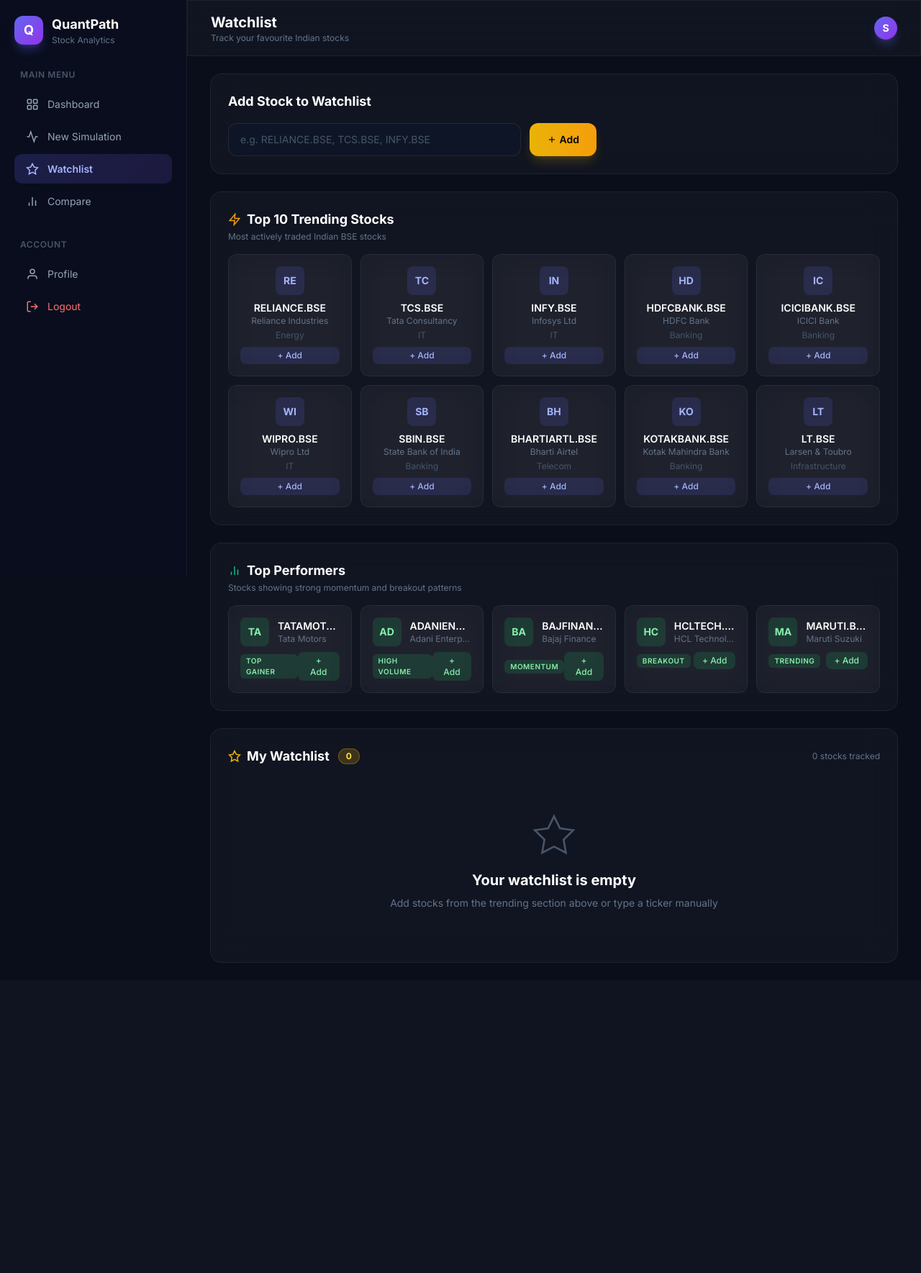
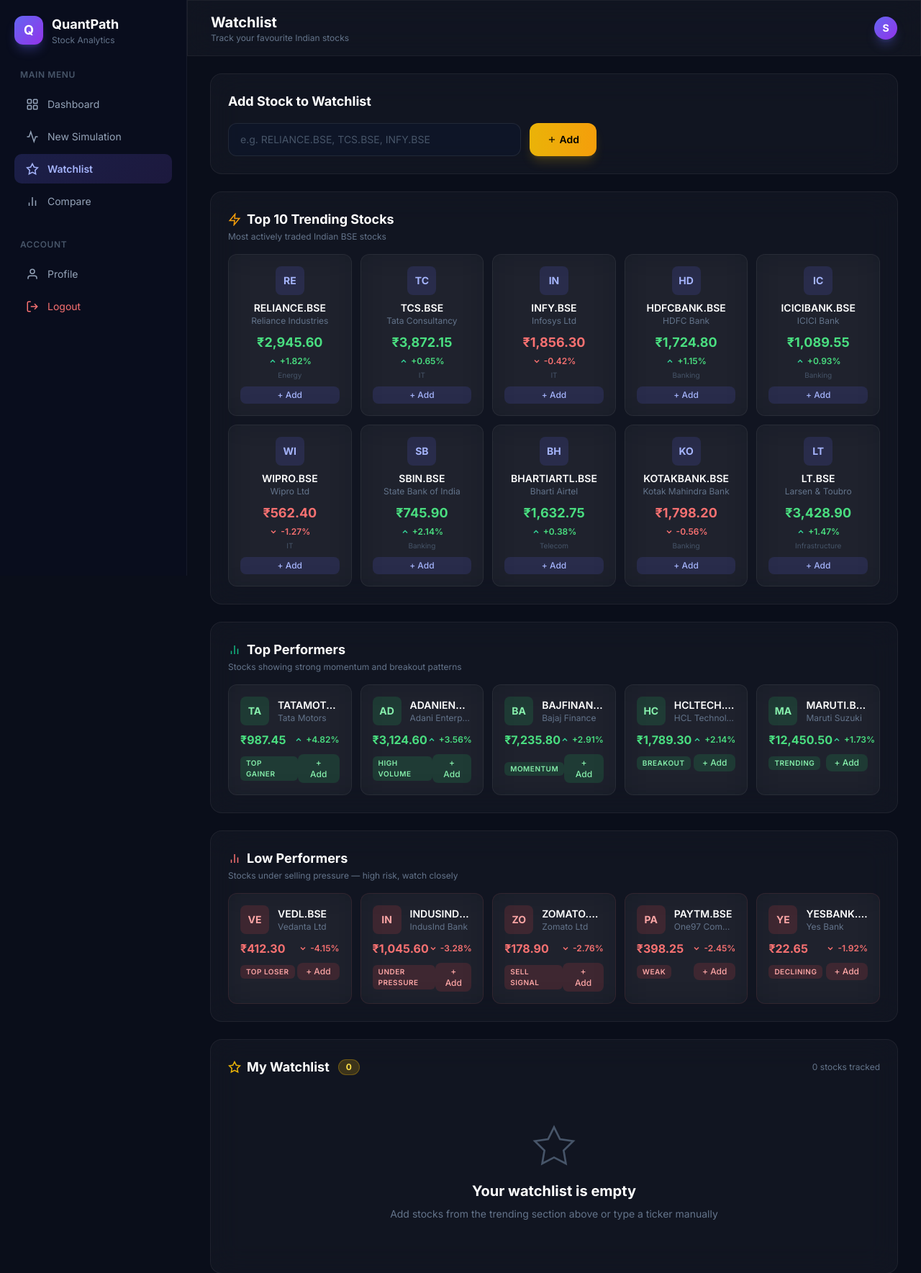
Before and after one commit to DSanmukha/QuantPath, a PHP site: page /quantpath/frontend/watchlist.php in a window 1280 px wide. Shown: the top 1769 px of the page at 72% size. Before the commit the page ends 1338 px from the top, so only its background shows below. Run offline with PHP 8.4, Linux system fonts and the light colour scheme; the visitor is signed in with stand-in values (Sample User, id 1); data that the repository does not hold is empty; some libraries are stand-ins or nearby versions.

Commit message:
fix: model selector event delegation, watchlist prices/signals, low performers section

```diff
--- a/frontend/watchlist.php
+++ b/frontend/watchlist.php
@@ -16,26 +16,34 @@ if ($user_id) {
 }
 $conn->close();
 
-// Pre-defined trending stocks data
+// Pre-defined trending stocks data with prices and signals
 $trending_stocks = [
-    ['symbol' => 'RELIANCE.BSE', 'name' => 'Reliance Industries', 'sector' => 'Energy'],
-    ['symbol' => 'TCS.BSE', 'name' => 'Tata Consultancy', 'sector' => 'IT'],
-    ['symbol' => 'INFY.BSE', 'name' => 'Infosys Ltd', 'sector' => 'IT'],
-    ['symbol' => 'HDFCBANK.BSE', 'name' => 'HDFC Bank', 'sector' => 'Banking'],
-    ['symbol' => 'ICICIBANK.BSE', 'name' => 'ICICI Bank', 'sector' => 'Banking'],
-    ['symbol' => 'WIPRO.BSE', 'name' => 'Wipro Ltd', 'sector' => 'IT'],
-    ['symbol' => 'SBIN.BSE', 'name' => 'State Bank of India', 'sector' => 'Banking'],
-    ['symbol' => 'BHARTIARTL.BSE', 'name' => 'Bharti Airtel', 'sector' => 'Telecom'],
-    ['symbol' => 'KOTAKBANK.BSE', 'name' => 'Kotak Mahindra Bank', 'sector' => 'Banking'],
-    ['symbol' => 'LT.BSE', 'name' => 'Larsen & Toubro', 'sector' => 'Infrastructure'],
+    ['symbol' => 'RELIANCE.BSE', 'name' => 'Reliance Industries', 'sector' => 'Energy', 'price' => 2945.60, 'change' => +1.82],
+    ['symbol' => 'TCS.BSE', 'name' => 'Tata Consultancy', 'sector' => 'IT', 'price' => 3872.15, 'change' => +0.65],
+    ['symbol' => 'INFY.BSE', 'name' => 'Infosys Ltd', 'sector' => 'IT', 'price' => 1856.30, 'change' => -0.42],
+    ['symbol' => 'HDFCBANK.BSE', 'name' => 'HDFC Bank', 'sector' => 'Banking', 'price' => 1724.80, 'change' => +1.15],
+    ['symbol' => 'ICICIBANK.BSE', 'name' => 'ICICI Bank', 'sector' => 'Banking', 'price' => 1089.55, 'change' => +0.93],
+    ['symbol' => 'WIPRO.BSE', 'name' => 'Wipro Ltd', 'sector' => 'IT', 'price' => 562.40, 'change' => -1.27],
+    ['symbol' => 'SBIN.BSE', 'name' => 'State Bank of India', 'sector' => 'Banking', 'price' => 745.90, 'change' => +2.14],
+    ['symbol' => 'BHARTIARTL.BSE', 'name' => 'Bharti Airtel', 'sector' => 'Telecom', 'price' => 1632.75, 'change' => +0.38],
+    ['symbol' => 'KOTAKBANK.BSE', 'name' => 'Kotak Mahindra Bank', 'sector' => 'Banking', 'price' => 1798.20, 'change' => -0.56],
+    ['symbol' => 'LT.BSE', 'name' => 'Larsen & Toubro', 'sector' => 'Infrastructure', 'price' => 3428.90, 'change' => +1.47],
 ];
 
 $top_performers = [
-    ['symbol' => 'TATAMOTORS.BSE', 'name' => 'Tata Motors', 'sector' => 'Auto', 'badge' => 'Top Gainer'],
-    ['symbol' => 'ADANIENT.BSE', 'name' => 'Adani Enterprises', 'sector' => 'Conglomerate', 'badge' => 'High Volume'],
-    ['symbol' => 'BAJFINANCE.BSE', 'name' => 'Bajaj Finance', 'sector' => 'NBFC', 'badge' => 'Momentum'],
-    ['symbol' => 'HCLTECH.BSE', 'name' => 'HCL Technologies', 'sector' => 'IT', 'badge' => 'Breakout'],
-    ['symbol' => 'MARUTI.BSE', 'name' => 'Maruti Suzuki', 'sector' => 'Auto', 'badge' => 'Trending'],
+    ['symbol' => 'TATAMOTORS.BSE', 'name' => 'Tata Motors', 'sector' => 'Auto', 'badge' => 'Top Gainer', 'price' => 987.45, 'change' => +4.82],
+    ['symbol' => 'ADANIENT.BSE', 'name' => 'Adani Enterprises', 'sector' => 'Conglomerate', 'badge' => 'High Volume', 'price' => 3124.60, 'change' => +3.56],
+    ['symbol' => 'BAJFINANCE.BSE', 'name' => 'Bajaj Finance', 'sector' => 'NBFC', 'badge' => 'Momentum', 'price' => 7235.80, 'change' => +2.91],
+    ['symbol' => 'HCLTECH.BSE', 'name' => 'HCL Technologies', 'sector' => 'IT', 'badge' => 'Breakout', 'price' => 1789.30, 'change' => +2.14],
+    ['symbol' => 'MARUTI.BSE', 'name' => 'Maruti Suzuki', 'sector' => 'Auto', 'badge' => 'Trending', 'price' => 12450.50, 'change' => +1.73],
+];
+
+$low_performers = [
+    ['symbol' => 'VEDL.BSE', 'name' => 'Vedanta Ltd', 'sector' => 'Mining', 'badge' => 'Top Loser', 'price' => 412.30, 'change' => -4.15],
+    ['symbol' => 'INDUSINDBK.BSE', 'name' => 'IndusInd Bank', 'sector' => 'Banking', 'badge' => 'Under Pressure', 'price' => 1045.60, 'change' => -3.28],
+    ['symbol' => 'ZOMATO.BSE', 'name' => 'Zomato Ltd', 'sector' => 'Tech', 'badge' => 'Sell Signal', 'price' => 178.90, 'change' => -2.76],
+    ['symbol' => 'PAYTM.BSE', 'name' => 'One97 Communications', 'sector' => 'Fintech', 'badge' => 'Weak', 'price' => 398.25, 'change' => -2.45],
+    ['symbol' => 'YESBANK.BSE', 'name' => 'Yes Bank', 'sector' => 'Banking', 'badge' => 'Declining', 'price' => 22.65, 'change' => -1.92],
 ];
 
 $watchlist_symbols = array_column($watchlist_items, 'stock_symbol');
@@ -168,14 +176,24 @@ $watchlist_symbols = array_column($watchlist_items, 'stock_symbol');
         </div>
         <div class="grid grid-cols-2 md:grid-cols-5 gap-3">
           <?php foreach ($trending_stocks as $ts): ?>
-          <?php $isInWatchlist = in_array($ts['symbol'], $watchlist_symbols); ?>
+          <?php $isInWatchlist = in_array($ts['symbol'], $watchlist_symbols); $isUp = $ts['change'] >= 0; ?>
           <div class="trending-card glass rounded-xl p-4 text-center relative" id="trending-<?php echo htmlspecialchars($ts['symbol']); ?>">
             <div class="w-10 h-10 mx-auto mb-2 bg-indigo-500/15 rounded-lg flex items-center justify-center text-indigo-300 font-bold text-sm">
               <?php echo strtoupper(substr($ts['symbol'], 0, 2)); ?>
             </div>
             <div class="text-sm font-semibold text-white truncate"><?php echo htmlspecialchars($ts['symbol']); ?></div>
             <div class="text-xs text-slate-500 truncate"><?php echo $ts['name']; ?></div>
-            <div class="text-xs text-slate-600 mt-1"><?php echo $ts['sector']; ?></div>
+            <div class="mt-2 text-lg font-bold <?php echo $isUp ? 'text-green-400' : 'text-red-400'; ?>">₹<?php echo number_format($ts['price'], 2); ?></div>
+            <div class="flex items-center justify-center gap-1 mt-1">
+              <?php if ($isUp): ?>
+                <svg width="12" height="12" viewBox="0 0 24 24" fill="none" stroke="#34d399" stroke-width="3"><path d="M18 15l-6-6-6 6"/></svg>
+                <span class="text-xs font-semibold text-green-400">+<?php echo $ts['change']; ?>%</span>
+              <?php else: ?>
+                <svg width="12" height="12" viewBox="0 0 24 24" fill="none" stroke="#f87171" stroke-width="3"><path d="M6 9l6 6 6-6"/></svg>
+                <span class="text-xs font-semibold text-red-400"><?php echo $ts['change']; ?>%</span>
+              <?php endif; ?>
+            </div>
+            <div class="text-[10px] text-slate-600 mt-1"><?php echo $ts['sector']; ?></div>
             <?php if ($isInWatchlist): ?>
               <div class="mt-2 badge added-badge">Added</div>
             <?php else: ?>
@@ -212,12 +230,65 @@ $watchlist_symbols = array_column($watchlist_items, 'stock_symbol');
                 <div class="text-xs text-slate-500 truncate"><?php echo $tp['name']; ?></div>
               </div>
             </div>
+            <div class="flex items-center justify-between">
+              <div class="text-base font-bold text-green-400">₹<?php echo number_format($tp['price'], 2); ?></div>
+              <div class="flex items-center gap-1">
+                <svg width="12" height="12" viewBox="0 0 24 24" fill="none" stroke="#34d399" stroke-width="3"><path d="M18 15l-6-6-6 6"/></svg>
+                <span class="text-xs font-semibold text-green-400">+<?php echo $tp['change']; ?>%</span>
+              </div>
+            </div>
             <div class="flex items-center justify-between mt-2">
               <span class="badge bg-green-500/15 text-green-300"><?php echo $tp['badge']; ?></span>
               <?php if ($isInWatchlist): ?>
                 <span class="badge added-badge">Added</span>
               <?php else: ?>
                 <button onclick="quickAdd('<?php echo htmlspecialchars($tp['symbol']); ?>', this)" class="px-3 py-1 bg-green-500/15 text-green-300 rounded-lg text-xs font-medium hover:bg-green-500/25 transition">
+                  + Add
+                </button>
+              <?php endif; ?>
+            </div>
+          </div>
+          <?php endforeach; ?>
+        </div>
+      </div>
+
+      <!-- Low Performers -->
+      <div class="glass rounded-2xl p-6 mb-6 fade-in">
+        <div class="flex items-center justify-between mb-4">
+          <div>
+            <h2 class="text-lg font-bold text-white flex items-center gap-2">
+              <svg width="18" height="18" viewBox="0 0 24 24" fill="none" stroke="#f87171" stroke-width="2"><path d="M18 20V10M12 20V4M6 20v-6"/></svg>
+              Low Performers
+            </h2>
+            <p class="text-xs text-slate-500 mt-0.5">Stocks under selling pressure — high risk, watch closely</p>
+          </div>
+        </div>
+        <div class="grid grid-cols-1 md:grid-cols-5 gap-3">
+          <?php foreach ($low_performers as $lp): ?>
+          <?php $isInWatchlist = in_array($lp['symbol'], $watchlist_symbols); ?>
+          <div class="trending-card glass rounded-xl p-4 relative" style="border-color:rgba(248,113,113,0.1)" id="low-<?php echo htmlspecialchars($lp['symbol']); ?>">
+            <div class="flex items-center gap-3 mb-2">
+              <div class="w-10 h-10 bg-red-500/15 rounded-lg flex items-center justify-center text-red-300 font-bold text-sm flex-shrink-0">
+                <?php echo strtoupper(substr($lp['symbol'], 0, 2)); ?>
+              </div>
+              <div class="min-w-0">
+                <div class="text-sm font-semibold text-white truncate"><?php echo htmlspecialchars($lp['symbol']); ?></div>
+                <div class="text-xs text-slate-500 truncate"><?php echo $lp['name']; ?></div>
+              </div>
+            </div>
+            <div class="flex items-center justify-between">
+              <div class="text-base font-bold text-red-400">₹<?php echo number_format($lp['price'], 2); ?></div>
+              <div class="flex items-center gap-1">
+                <svg width="12" height="12" viewBox="0 0 24 24" fill="none" stroke="#f87171" stroke-width="3"><path d="M6 9l6 6 6-6"/></svg>
+                <span class="text-xs font-semibold text-red-400"><?php echo $lp['change']; ?>%</span>
+              </div>
+            </div>
+            <div class="flex items-center justify-between mt-2">
+              <span class="badge bg-red-500/15 text-red-300"><?php echo $lp['badge']; ?></span>
+              <?php if ($isInWatchlist): ?>
+                <span class="badge added-badge">Added</span>
+              <?php else: ?>
+                <button onclick="quickAdd('<?php echo htmlspecialchars($lp['symbol']); ?>', this)" class="px-3 py-1 bg-red-500/15 text-red-300 rounded-lg text-xs font-medium hover:bg-red-500/25 transition">
                   + Add
                 </button>
               <?php endif; ?>
```
Also changed, not shown: frontend/simulation.php (+12 -9 lines).
